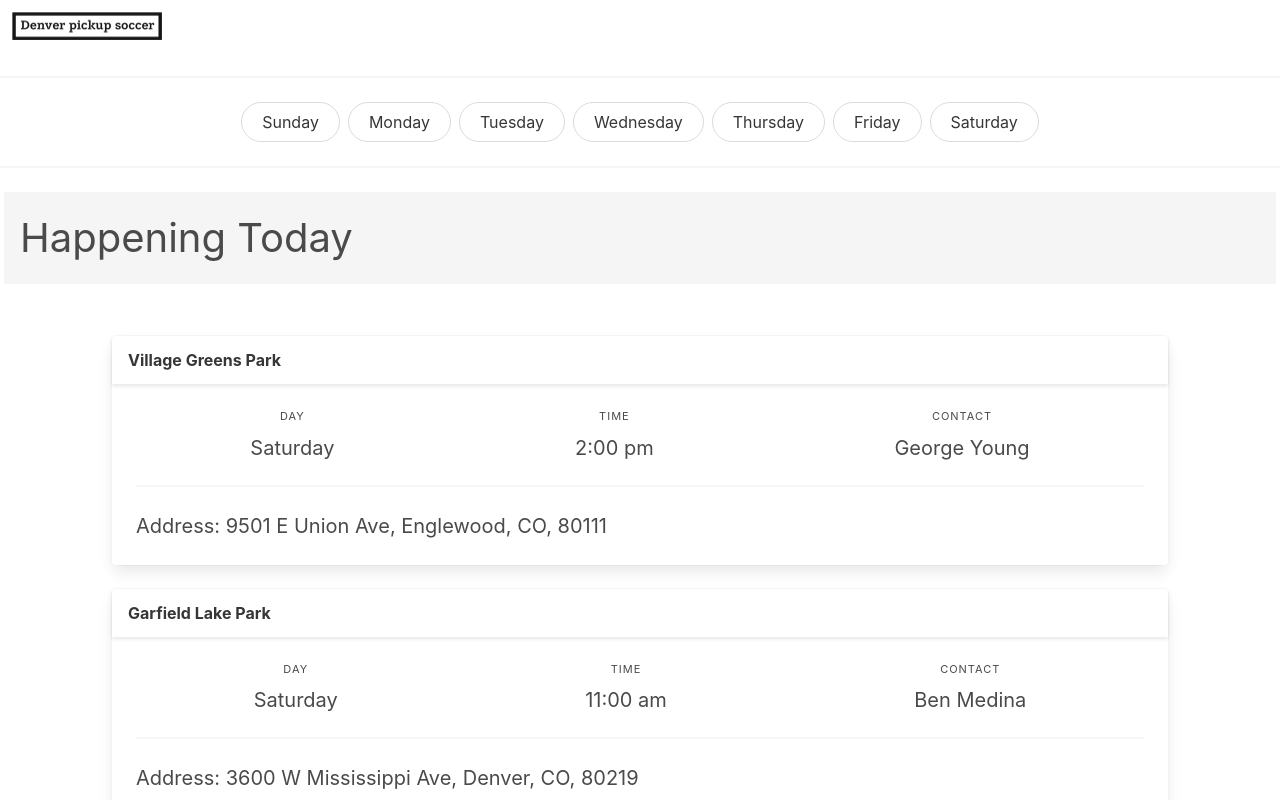
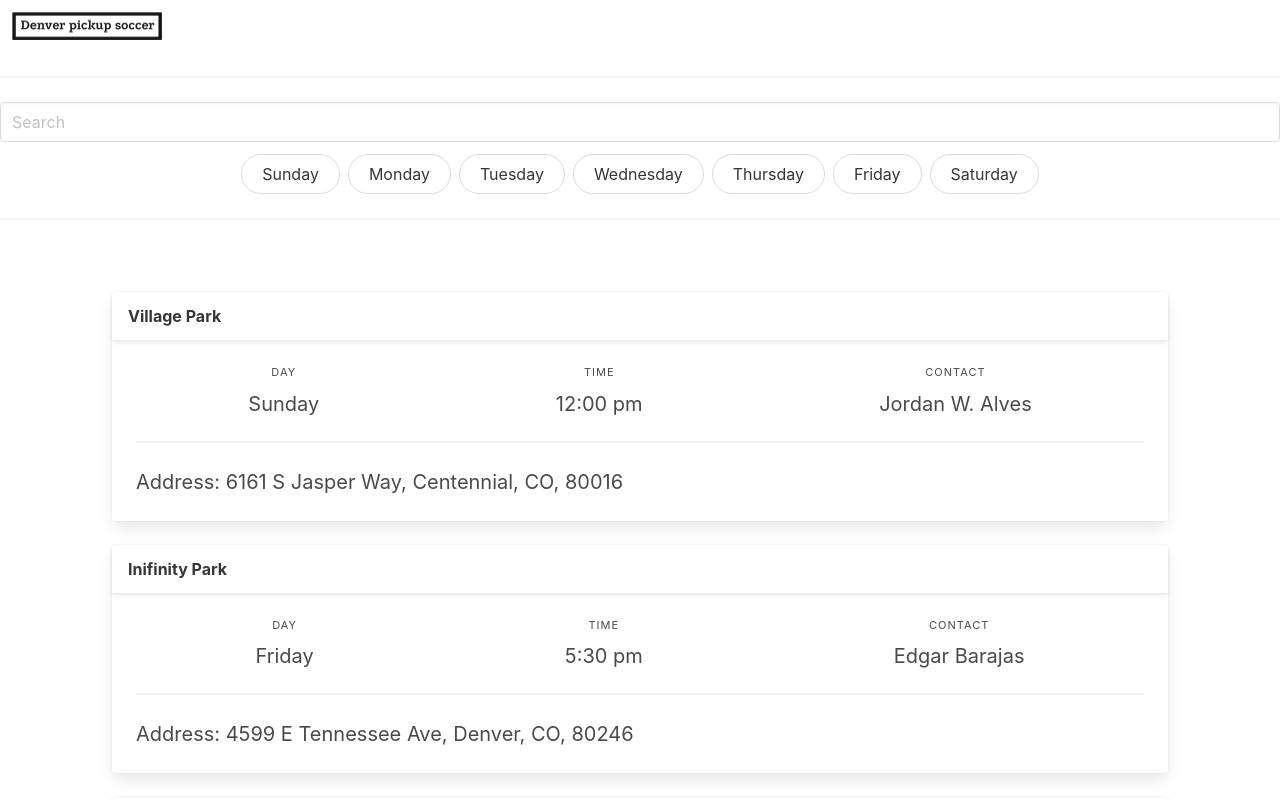
Before and after one commit to weirdestnerd/denverpickupsoccer, a React (Create React App) app: page / in a window 1280 px wide. Shown: the top 800 px of the page. Built offline with nearby package versions, Linux system fonts and the light colour scheme.

Commit message:
Completed initial functionallity of search bar

```diff
--- a/src/App.js
+++ b/src/App.js
@@ -3,11 +3,36 @@ import HeadingBanner from './components/HeadingBanner';
 import PickupCard from './components/PickupCard';
 import Footer from './components/Footer';
 import { DateTime, Settings } from 'luxon'
-import { useState } from 'react';
+import { useState, useEffect } from 'react';
 import classNames from 'classnames';
 
 Settings.defaultZoneName = 'America/Denver'
 
+const Search = ({searchTerm, handleChange}) => {
+
+    return(
+      <div class="field">
+        {/* <p class="control">
+          <span class="select">
+            <select>
+              <option>Field</option>
+              <option>City</option>
+            </select>
+          </span>
+        </p> */}
+        <p class="control">
+          <input class="input is-round"
+            type='text'
+            placeholder='Search'
+            value = {searchTerm}
+            onChange = {handleChange}
+          />
+        </p>
+      </div>
+    )
+  }
+
+// COMPONENT Buttons to filter through weekdays
 const FilterByDayOfWeek = ({ filterByDay, setFilterByDay }) => {
   const DAYS = ['Sunday', 'Monday', 'Tuesday', 'Wednesday', 'Thursday', 'Friday', 'Saturday']
 
@@ -42,11 +67,9 @@ const FilterByDayOfWeek = ({ filterByDay, setFilterByDay }) => {
 
   return (
       <>
-        <hr className='horizontal-line'/>
-        <section className="is-horizontal-scrollable centered">
+        <div class="control">
           {renderButtonForDays()}
-        </section>
-        <hr className='horizontal-line'/>
+        </div>
       </>
   )
 }
@@ -214,6 +237,21 @@ const App = () => {
   const WEEKDAYS = ['Sunday', 'Monday', 'Tuesday', 'Wednesday', 'Thursday', 'Friday', 'Saturday']
 
   const [filterByDay, setFilterByDay] = useState(null)
+  const [searchTerm, setSearchTerm] = useState("");
+  const [searchResults, setSearchResults] = useState([]);
+  const handleChange = event => {
+    setSearchTerm(event.target.value);
+  };
+  useEffect(() => {
+    let results = PICKUPS.filter(pickup => {
+      // we want to return true when at least one attribute match
+      for (let property in pickup) {
+        if ((typeof pickup[property] !== 'boolean') && (pickup[property].toLowerCase().includes(searchTerm.toLowerCase()))) return true;
+      }
+    });
+    console.log(results);
+    setSearchResults(results);
+  }, [searchTerm]);
 
   const comparePickupsByDaysOfTheWeek = (firstPickup, secondPickup) => {
     const firstDay = firstPickup.day
@@ -257,6 +295,18 @@ const App = () => {
       )
     }
 
+    if (searchResults) {
+      return (
+        <section className="container section">
+          <div className="columns is-multiline is-mobile">
+            {searchResults.map(pickup => (
+              <PickupCard field={pickup.field} address={pickup.address} time={pickup.time} day={pickup.day} contact={pickup.contact}/>
+            ))}
+          </div>
+        </section>
+      )
+    }
+
     return (
         <>
           <HeadingBanner text="Happening today"/>
@@ -284,8 +334,15 @@ const App = () => {
   return (
       <div className="has-text-centered landing">
         <Navbar/>
+        <hr className='horizontal-line'/>
+        <section className="is-horizontal-scrollable centered"> {/*container */}
+          <Search searchTerm={searchTerm} handleChange={handleChange} />
+          <div class="field is-grouped is-grouped-centered">
+            <FilterByDayOfWeek filterByDay={filterByDay} setFilterByDay={setFilterByDay} />
+          </div>
+        </section>
+        <hr className='horizontal-line'/>
 
-        <FilterByDayOfWeek filterByDay={filterByDay} setFilterByDay={setFilterByDay} />
 
         {renderPickups(filterByDay)}
 
```
